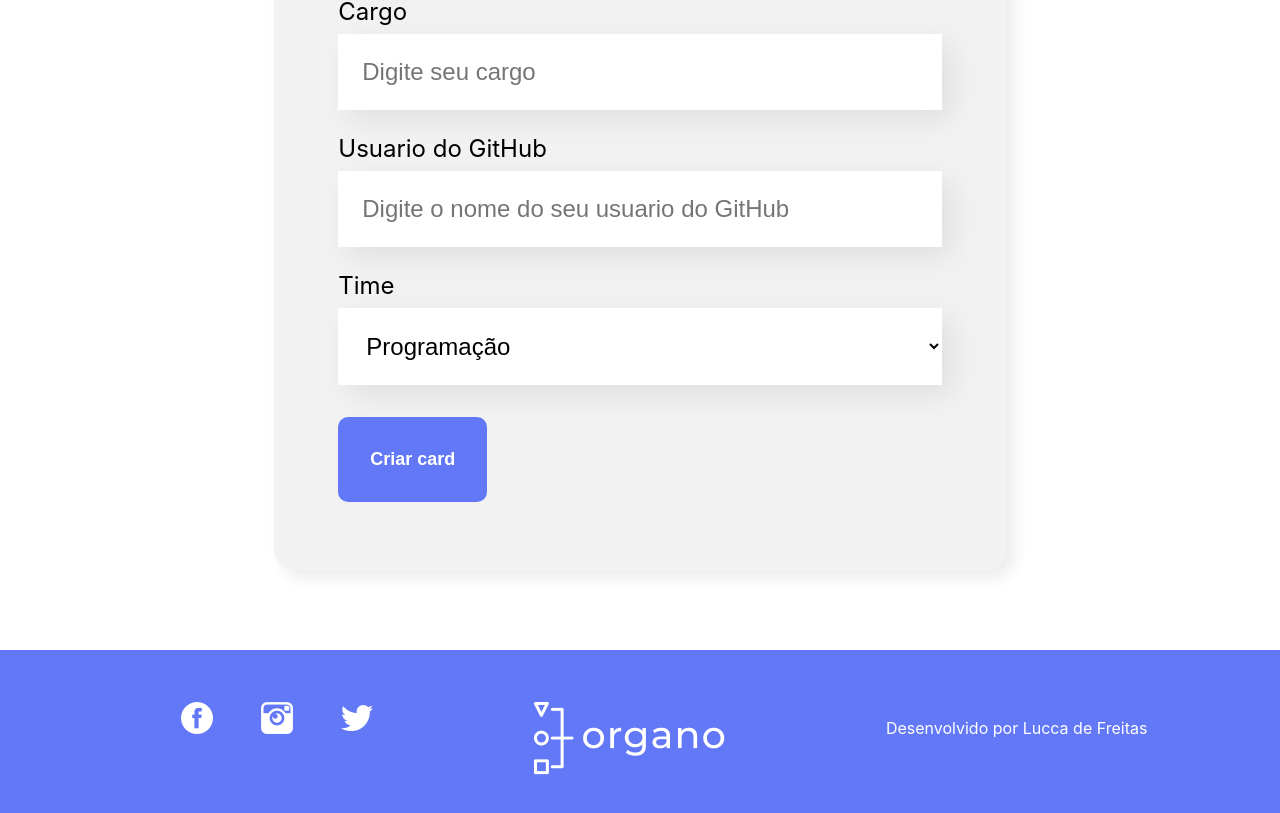
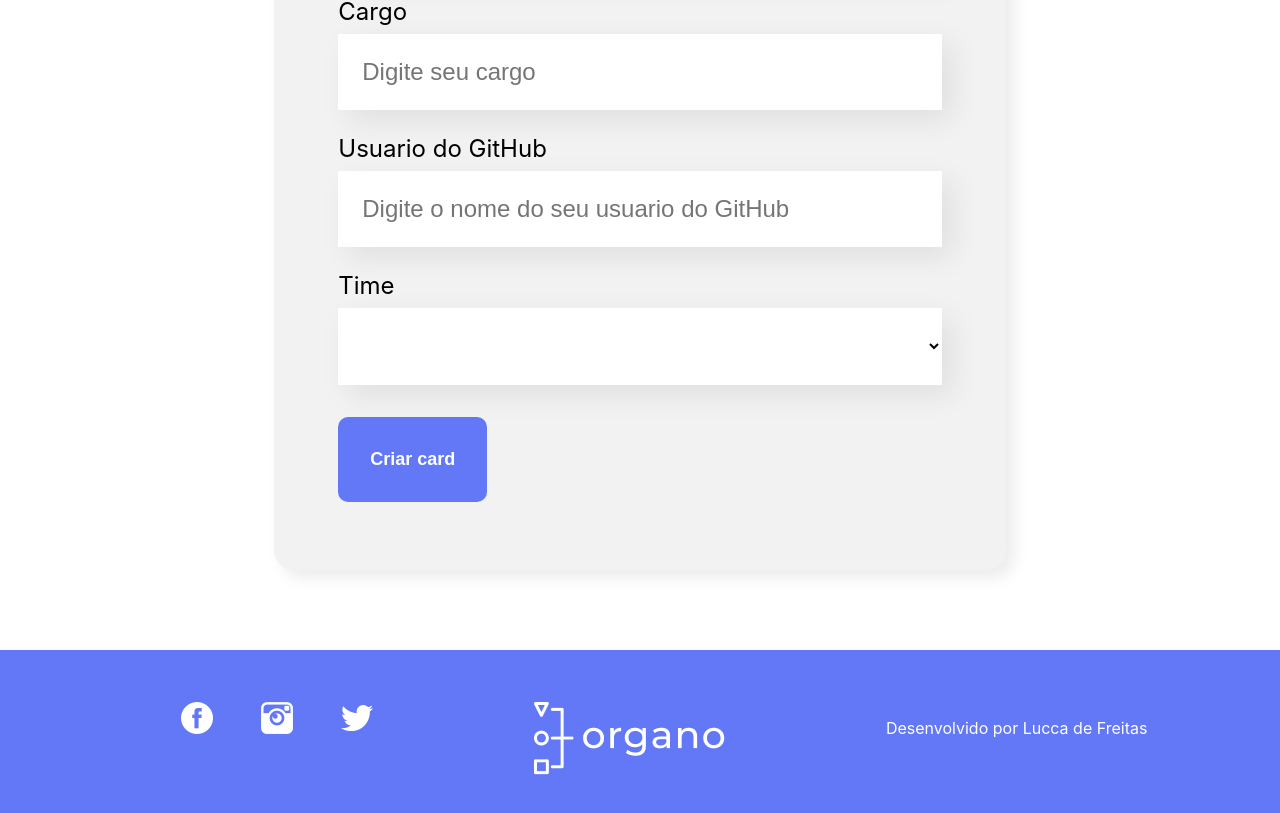
Before and after one commit to luccaFreitass/Organo-React, a React (Create React App) app: page / in a window 1280 px wide. Shown: the part 827-1640 px from the top of the page. Built offline with nearby package versions, Linux system fonts and the light colour scheme; the HTML template or start-up script is replaced by a standard one.

Commit message:
fix: corrigindo erro na key de colaboradores

```diff
--- a/src/App.js
+++ b/src/App.js
@@ -48,7 +48,6 @@
   const [colaboradores, setColaboradores] = useState([])
 
   const aoNovoColaboradorAdicionado = (colaborador) => {
-    console.log(colaborador)
     setColaboradores([...colaboradores, colaborador])
   }
 
--- a/src/componentes/Colaborador/index.js
+++ b/src/componentes/Colaborador/index.js
@@ -1,9 +1,9 @@
 import './Colaborador.css'
 
-const Colaborador = ({ nome, imagem, cargo}) => {
+const Colaborador = ({ nome, imagem, cargo, corDeFundo}) => {
     return (
         <div className='colaborador'>
-            <div className='cabecalho'>
+            <div className='cabecalho' style={ {backgroundColor: corDeFundo}}>
             <img src={`https://github.com/${imagem}.png`} alt={nome} />
             </div>
             <div className='rodape'>
--- a/src/componentes/ListaSuspensa/index.js
+++ b/src/componentes/ListaSuspensa/index.js
@@ -5,7 +5,8 @@
     return (
         <div className='lista-suspensa'>
             <label>{props.label}</label>
-            <select onChange={evento => props.aoAlterado(evento.target.value)} required = {props.obrigatorio} value={props.value}>
+            <select onChange={evento => props.aoAlterado(evento.target.value)} required = {props.obrigatorio} value={props.valor}>
+                <option value=""></option>
                 {props.itens.map(item => <option key={item}>{item}</option>)}
             </select>
         </div>
--- a/src/componentes/Time/index.js
+++ b/src/componentes/Time/index.js
@@ -5,9 +5,9 @@
     return (
 
         (props.colaboradores.length > 0) && <section className='time' style={{ backgroundColor: props.corSecundaria }}>
-            <h3 style={{borderColor: props.corPrimaria}}>{props.nome}</h3>
+            <h3 style={{ borderColor: props.corPrimaria }}>{props.nome}</h3>
             <div className='colaboradores'>
-            {props.colaboradores.map( colaborador => <Colaborador nome={colaborador.nome} cargo={colaborador.cargo} imagem={colaborador.imagem}/>)}
+                {props.colaboradores.map(colaborador => <Colaborador corDeFundo={props.corPrimaria} key={colaborador.nome} nome={colaborador.nome} cargo={colaborador.cargo} imagem={colaborador.imagem} />)}
             </div>
         </section>
     )
```
